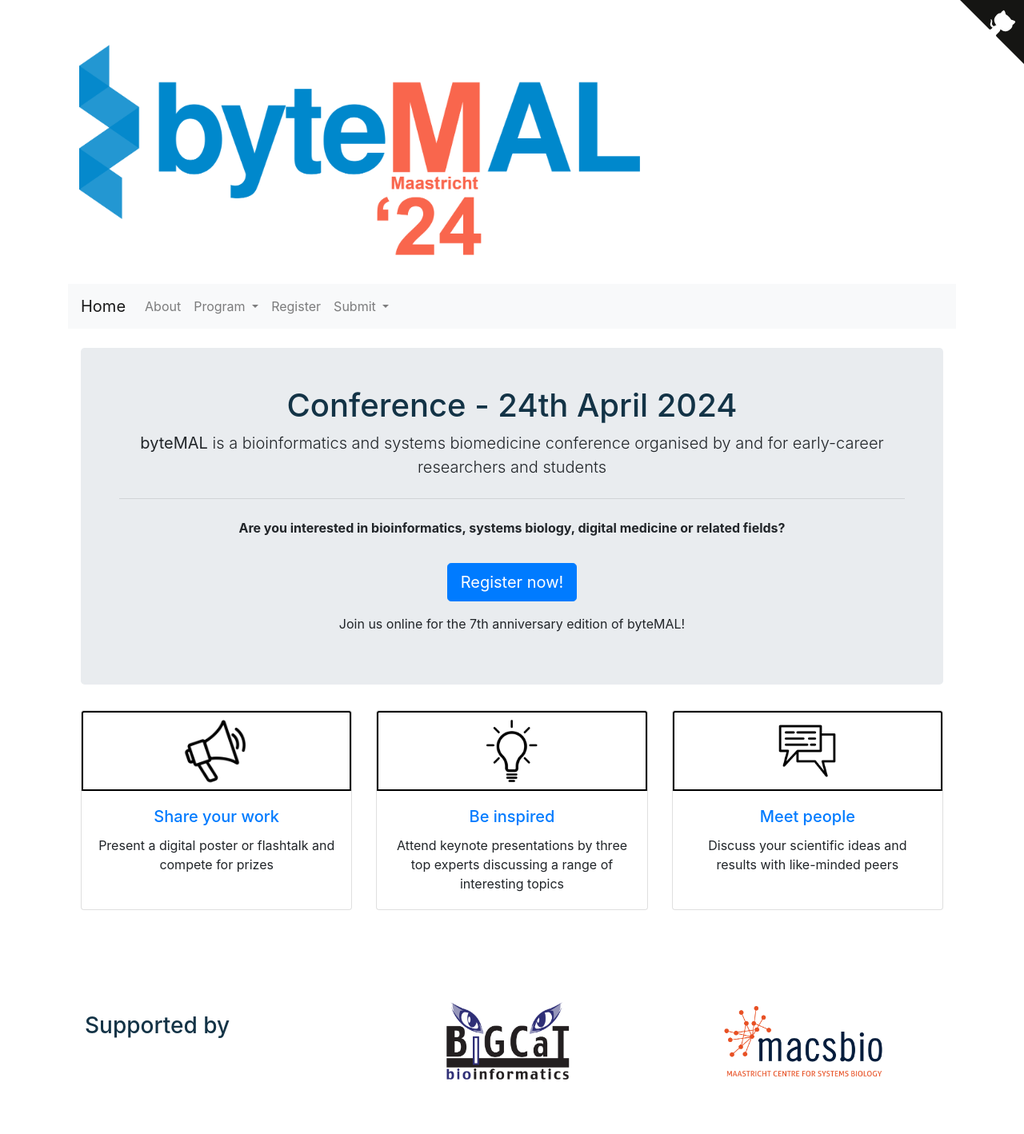
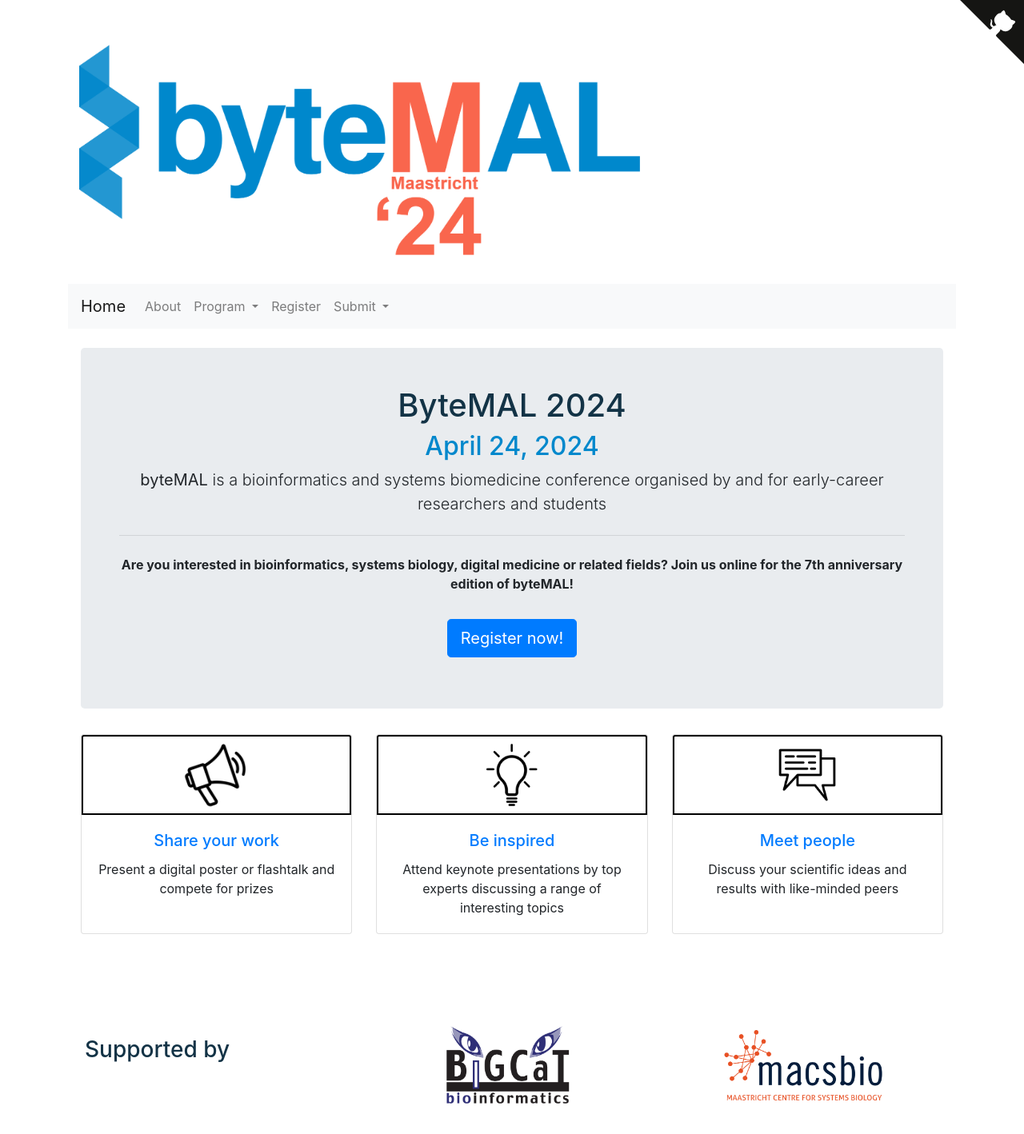
Before and after one commit to bytemal/bytemal-2024, a Jekyll site: the page built from index.html, in a window 1280 px wide. Shown: the whole page at 80% size. Built offline with Jekyll 4.4.1, drawn with Linux system fonts in a browser that asks for light colours; before the commit the page ends 1388 px from its top, so only the background shows below that.

Commit message:
Update index.html

```diff
--- a/index.html
+++ b/index.html
@@ -4,12 +4,12 @@
 ---
 
 <div class="jumbotron p-5" style="text-align: center">
-  <h1>Conference - 24th April 2024</h1>
+  <h1>ByteMAL 2024</h1>
+	<h2>April 24, 2024</h2>
   <p class="lead"><strong>byteMAL</strong> is a bioinformatics and systems biomedicine conference organised by and for early-career researchers and students</p>
   <hr class="my-4">
-  <p><strong>Are you interested in bioinformatics, systems biology, digital medicine or related fields?</strong></p>
+  <p><strong>Are you interested in bioinformatics, systems biology, digital medicine or related fields? Join us online for the 7th anniversary edition of byteMAL!</strong></p>
 	<a class="btn btn-primary btn-lg my-3" href="/bytemal-2024/register" role="button">Register now!</a>
-	<p>Join us online for the 7th anniversary edition of byteMAL!</p>
 </div>
 
 
@@ -25,7 +25,7 @@
     <img src="/bytemal-2024/images/lightbulb-icon.png" class="card-img-top px-4 py-1" alt="inspiration-icon">
     <div class="card-body">
       <h5 class="card-title"><a href="/bytemal-2024/keynotes">Be inspired</a></h5>
-      <p class="card-text">Attend keynote presentations by three top experts discussing a range of interesting topics</p>
+      <p class="card-text">Attend keynote presentations by top experts discussing a range of interesting topics</p>
     </div>
   </div>
   <div class="card">
```
